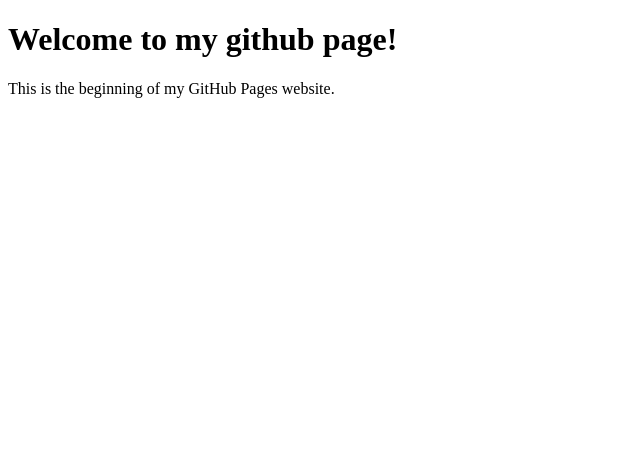
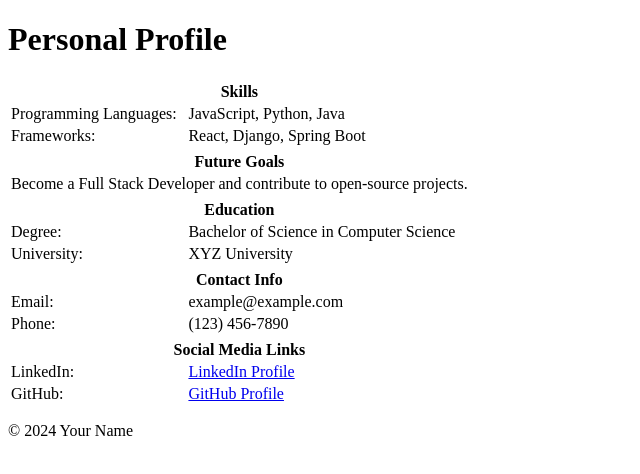
Before and after one commit to basquiat13/lailah.github.io, a plain HTML site: page index.html in a window 1280 px wide. Shown: the whole page, without its empty margins (0-640 px from the left). Drawn offline with Linux system fonts and the light colour scheme.

Commit message:
Update index.html

```diff
--- a/index.html
+++ b/index.html
@@ -1,10 +1,83 @@
 <!DOCTYPE html>
-<html>
-  <head>
-    <Title> My Webpage! </Title>
-  </head>
-   <body>
-  <h1>Welcome to my github page!</h1>
-     <p>This is the beginning of my GitHub Pages website.</p>
-  </body>
+<html lang="en">
+<head>
+    <meta charset="UTF-8">
+    <meta name="viewport" content="width=device-width, initial-scale=1.0">
+    <title>Personal Profile</title>
+    <link rel="stylesheet" href="styles.css">
+</head>
+<body>
+    <header>
+        <h1>Personal Profile</h1>
+    </header>
+    <main>
+        <table>
+            <tr>
+                <th colspan="2">Skills</th>
+            </tr>
+            <tr>
+                <td>Programming Languages:</td>
+                <td>JavaScript, Python, Java</td>
+            </tr>
+            <tr>
+                <td>Frameworks:</td>
+                <td>React, Django, Spring Boot</td>
+            </tr>
+            <tr>
+                <td colspan="2" class="separator"></td>
+            </tr>
+            <tr>
+                <th colspan="2">Future Goals</th>
+            </tr>
+            <tr>
+                <td colspan="2">Become a Full Stack Developer and contribute to open-source projects.</td>
+            </tr>
+            <tr>
+                <td colspan="2" class="separator"></td>
+            </tr>
+            <tr>
+                <th colspan="2">Education</th>
+            </tr>
+            <tr>
+                <td>Degree:</td>
+                <td>Bachelor of Science in Computer Science</td>
+            </tr>
+            <tr>
+                <td>University:</td>
+                <td>XYZ University</td>
+            </tr>
+            <tr>
+                <td colspan="2" class="separator"></td>
+            </tr>
+            <tr>
+                <th colspan="2">Contact Info</th>
+            </tr>
+            <tr>
+                <td>Email:</td>
+                <td>example@example.com</td>
+            </tr>
+            <tr>
+                <td>Phone:</td>
+                <td>(123) 456-7890</td>
+            </tr>
+            <tr>
+                <td colspan="2" class="separator"></td>
+            </tr>
+            <tr>
+                <th colspan="2">Social Media Links</th>
+            </tr>
+            <tr>
+                <td>LinkedIn:</td>
+                <td><a href="https://www.linkedin.com/in/yourprofile" target="_blank">LinkedIn Profile</a></td>
+            </tr>
+            <tr>
+                <td>GitHub:</td>
+                <td><a href="https://github.com/yourusername" target="_blank">GitHub Profile</a></td>
+            </tr>
+        </table>
+    </main>
+    <footer>
+        <p>&copy; 2024 Your Name</p>
+    </footer>
+</body>
 </html>
```
